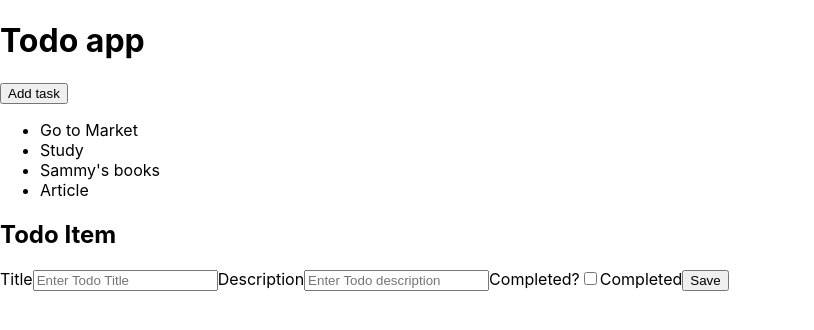
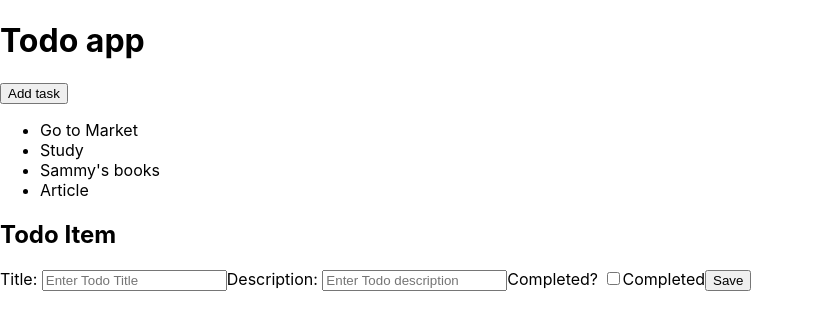
Before and after one commit to aloha45/django-react-todos, a React (Create React App) app in the folder frontend/: page / in a window 1280 px wide. Shown: the top 330 px of the page, without its empty margins (0-814 px from the left). Built offline with nearby package versions, Linux system fonts and the light colour scheme.

Commit message:
form adds item to state

```diff
--- a/frontend/src/App.js
+++ b/frontend/src/App.js
@@ -5,7 +5,7 @@ class App extends Component {
 	constructor(props) {
 		super(props);
 		this.state = {
-      test: "test works",
+			test: "test works",
 			todoList: [
 				{
 					id: 1,
@@ -36,6 +36,10 @@ class App extends Component {
 		};
 	}
 
+  addItem = (newItem) => {
+    this.setState({todoList: [...this.state.todoList, newItem]})
+  }
+
 	render() {
 		return (
 			<>
@@ -43,11 +47,11 @@ class App extends Component {
 					<h1>Todo app</h1>
 					<button className="btn btn-primary">Add task</button>
 					<ul className="todos">
-						{this.state.todoList.map((todo) =>
-							<li>{todo.title}</li>
-						)}
+						{this.state.todoList.map((todo, idx) => (
+							<li key={idx}>{todo.title}</li>
+						))}
 					</ul>
-          <Form />
+					<Form addItem={this.addItem} />
 				</main>
 			</>
 		);
--- a/frontend/src/components/form.jsx
+++ b/frontend/src/components/form.jsx
@@ -26,8 +26,8 @@ export default class Form extends Component {
 
   handleSubmit = (e) => {
     e.preventDefault()
-    console.log("saved")
-    alert("saved" + JSON.stringify(this.state.activeItem))
+    // alert("saved" + JSON.stringify(this.state.activeItem))
+    this.props.addItem(this.state.activeItem)
   }
 
 	render() {
@@ -35,7 +35,7 @@ export default class Form extends Component {
 			<>
 				<h2>Todo Item</h2>
 				<form>
-					<label for="todo-title">Title</label>
+					<label for="todo-title">Title: </label>
 					<input
 						type="text"
 						id="todo-title"
@@ -44,7 +44,7 @@ export default class Form extends Component {
 						onChange={this.handleChange}
 						placeholder="Enter Todo Title"
 					/>
-					<label for="todo-description">Description</label>
+					<label for="todo-description">Description: </label>
 					<input
 						type="text"
 						id="todo-description"
@@ -53,7 +53,7 @@ export default class Form extends Component {
 						onChange={this.handleChange}
 						placeholder="Enter Todo description"
 					/>
-					<label for="completed">Completed?</label>
+					<label for="completed">Completed? </label>
 					<input
 						type="checkbox"
 						name="completed"
```
